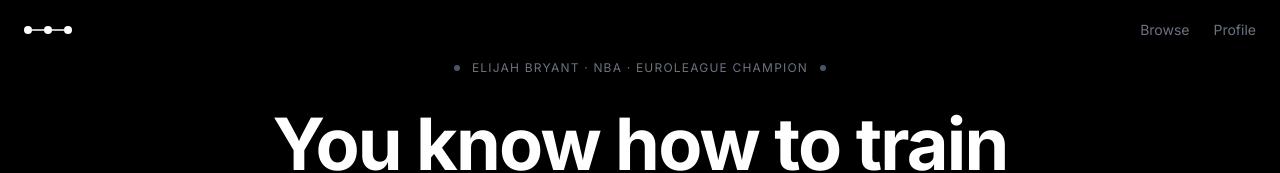
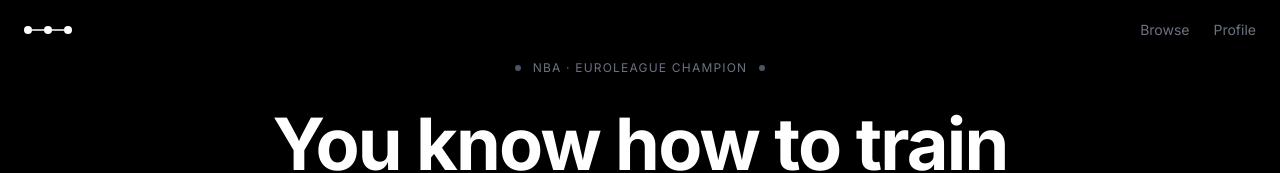
Before and after one commit to ebb95-cpu/ask-elijah, a Next.js app: page / in a window 1280 px wide. Shown: the top 173 px of the page. Built offline with nearby package versions, Linux system fonts and the light colour scheme; no server answers.

Commit message:
Remove name from homepage credential line
Co-Authored-By: Claude Sonnet 4.6 <noreply@anthropic.com>

```diff
--- a/app/page.tsx
+++ b/app/page.tsx
@@ -578,7 +578,7 @@ export default function HomePage() {
         <div className="flex items-center gap-3 mb-8">
           <span className="w-1.5 h-1.5 rounded-full bg-gray-600 flex-shrink-0" />
           <p className="text-xs text-gray-500 tracking-widest uppercase">
-            Elijah Bryant &middot; NBA &middot; EuroLeague Champion
+            NBA &middot; EuroLeague Champion
           </p>
           <span className="w-1.5 h-1.5 rounded-full bg-gray-600 flex-shrink-0" />
         </div>
```
